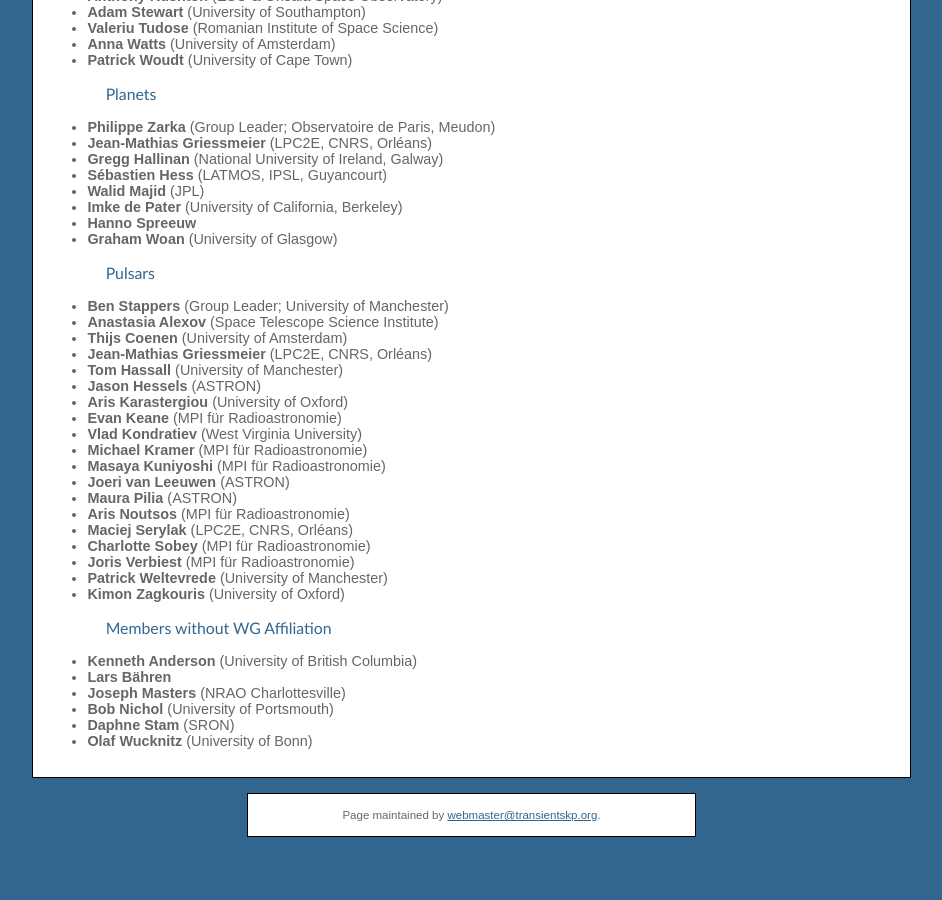
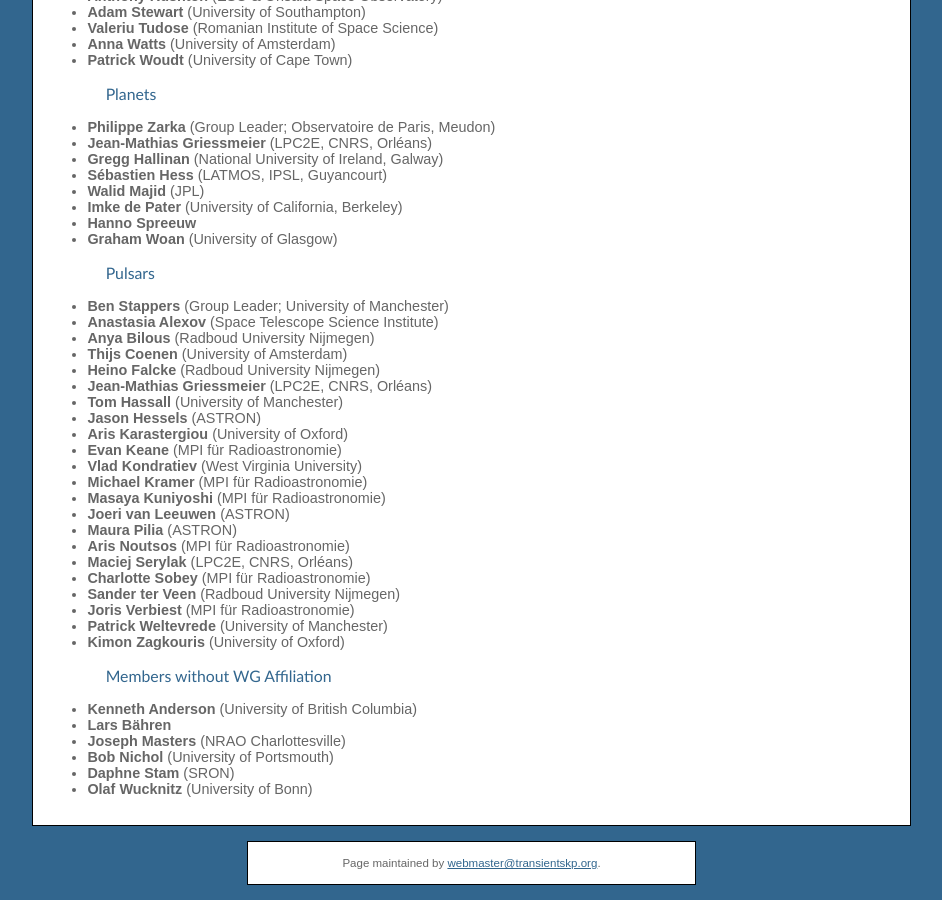
Before and after one commit to transientskp/transientskp.github.com, a Jekyll site: the page built from team/index.html, in a window 1280 px wide and 900 px high, scrolled down 1744 px. Shown: the whole window, without its empty margins (241-1183 px from the left). Built offline with Jekyll 4.4.1, drawn with Linux system fonts in a browser that asks for light colours; before the commit the page ends 2596 px from its top, so only the background shows below that.

Commit message:
New Pulsars WG members

```diff
--- a/team/index.html
+++ b/team/index.html
@@ -129,7 +129,9 @@
 <ul>
   <li><strong>Ben Stappers</strong> (Group Leader; University of Manchester)</li>
   <li><strong>Anastasia Alexov</strong> (Space Telescope Science Institute)</li>
+  <li><strong>Anya Bilous</strong> (Radboud University Nijmegen)</li>
   <li><strong>Thijs Coenen</strong> (University of Amsterdam)</li>
+  <li><strong>Heino Falcke</strong> (Radboud University Nijmegen)</li>
   <li><strong>Jean-Mathias Griessmeier</strong> (LPC2E, CNRS, Orl&eacute;ans)</li>
   <li><strong>Tom Hassall</strong> (University of Manchester)</li>
   <li><strong>Jason Hessels</strong> (ASTRON)</li>
@@ -143,6 +145,7 @@
   <li><strong>Aris Noutsos</strong> (MPI f&uuml;r Radioastronomie)</li>
   <li><strong>Maciej Serylak</strong> (LPC2E, CNRS, Orl&eacute;ans)</li>
   <li><strong>Charlotte Sobey</strong> (MPI f&uuml;r Radioastronomie)</li>
+  <li><strong>Sander ter Veen</strong> (Radboud University Nijmegen)</li>
   <li><strong>Joris Verbiest</strong> (MPI f&uuml;r Radioastronomie)</li>
   <li><strong>Patrick Weltevrede</strong> (University of Manchester)</li>
   <li><strong>Kimon Zagkouris</strong> (University of Oxford)</li>
```
